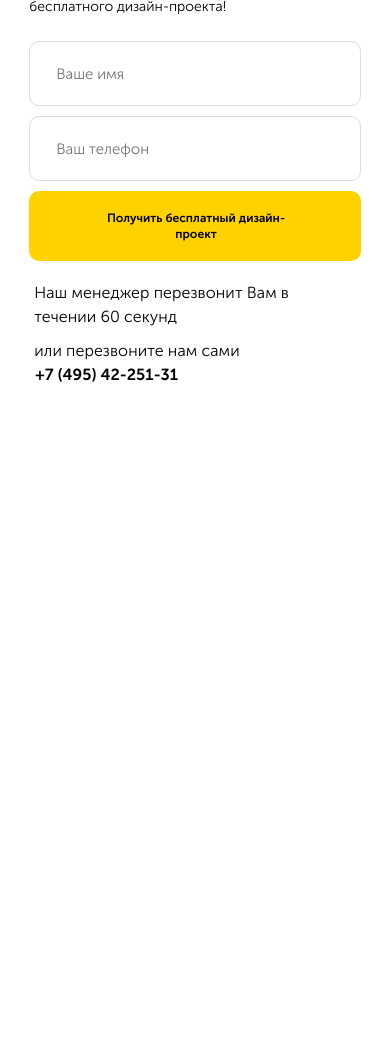
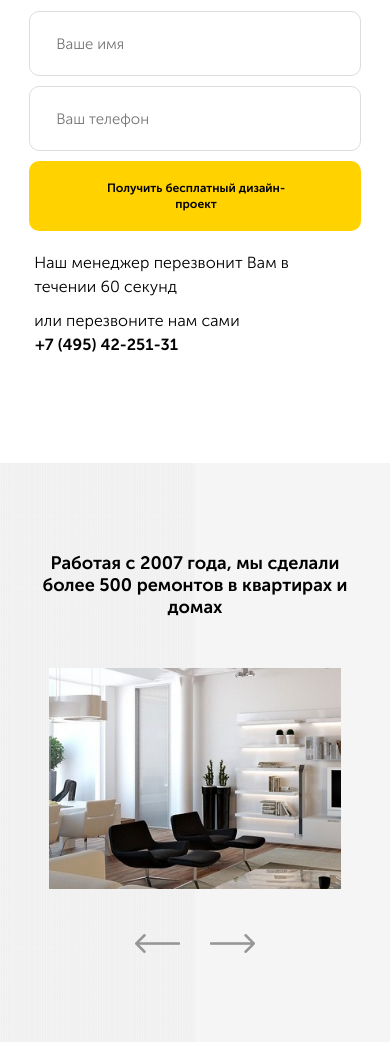
Before and after one commit to Tereshchenko-N/repair-1, a plain HTML site: page src/index.html in a window 390 px wide. Shown: the part 958-2000 px from the top of the page. Before the commit the page ends 1451 px from the top, so only its background shows below. Drawn offline with nearby package versions, Linux system fonts and the light colour scheme.

Commit message:
Добавлено портфолио, добавлен слайдер, адаптировано под все экраныю

```diff
--- /dev/null
+++ b/slick.css
@@ -0,0 +1,119 @@
+/* Slider */
+.slick-slider
+{
+    position: relative;
+
+    display: block;
+    box-sizing: border-box;
+
+    -webkit-user-select: none;
+       -moz-user-select: none;
+        -ms-user-select: none;
+            user-select: none;
+
+    -webkit-touch-callout: none;
+    -khtml-user-select: none;
+    -ms-touch-action: pan-y;
+        touch-action: pan-y;
+    -webkit-tap-highlight-color: transparent;
+}
+
+.slick-list
+{
+    position: relative;
+
+    display: block;
+    overflow: hidden;
+
+    margin: 0;
+    padding: 0;
+}
+.slick-list:focus
+{
+    outline: none;
+}
+.slick-list.dragging
+{
+    cursor: pointer;
+    cursor: hand;
+}
+
+.slick-slider .slick-track,
+.slick-slider .slick-list
+{
+    -webkit-transform: translate3d(0, 0, 0);
+       -moz-transform: translate3d(0, 0, 0);
+        -ms-transform: translate3d(0, 0, 0);
+         -o-transform: translate3d(0, 0, 0);
+            transform: translate3d(0, 0, 0);
+}
+
+.slick-track
+{
+    position: relative;
+    top: 0;
+    left: 0;
+
+    display: block;
+    margin-left: auto;
+    margin-right: auto;
+}
+.slick-track:before,
+.slick-track:after
+{
+    display: table;
+
+    content: '';
+}
+.slick-track:after
+{
+    clear: both;
+}
+.slick-loading .slick-track
+{
+    visibility: hidden;
+}
+
+.slick-slide
+{
+    display: none;
+    float: left;
+
+    height: 100%;
+    min-height: 1px;
+}
+[dir='rtl'] .slick-slide
+{
+    float: right;
+}
+.slick-slide img
+{
+    display: block;
+}
+.slick-slide.slick-loading img
+{
+    display: none;
+}
+.slick-slide.dragging img
+{
+    pointer-events: none;
+}
+.slick-initialized .slick-slide
+{
+    display: block;
+}
+.slick-loading .slick-slide
+{
+    visibility: hidden;
+}
+.slick-vertical .slick-slide
+{
+    display: block;
+
+    height: auto;
+
+    border: 1px solid transparent;
+}
+.slick-arrow.slick-hidden {
+    display: none;
+}
--- /dev/null
+++ b/src/css/slick.css
@@ -0,0 +1,119 @@
+/* Slider */
+.slick-slider
+{
+    position: relative;
+
+    display: block;
+    box-sizing: border-box;
+
+    -webkit-user-select: none;
+       -moz-user-select: none;
+        -ms-user-select: none;
+            user-select: none;
+
+    -webkit-touch-callout: none;
+    -khtml-user-select: none;
+    -ms-touch-action: pan-y;
+        touch-action: pan-y;
+    -webkit-tap-highlight-color: transparent;
+}
+
+.slick-list
+{
+    position: relative;
+
+    display: block;
+    overflow: hidden;
+
+    margin: 0;
+    padding: 0;
+}
+.slick-list:focus
+{
+    outline: none;
+}
+.slick-list.dragging
+{
+    cursor: pointer;
+    cursor: hand;
+}
+
+.slick-slider .slick-track,
+.slick-slider .slick-list
+{
+    -webkit-transform: translate3d(0, 0, 0);
+       -moz-transform: translate3d(0, 0, 0);
+        -ms-transform: translate3d(0, 0, 0);
+         -o-transform: translate3d(0, 0, 0);
+            transform: translate3d(0, 0, 0);
+}
+
+.slick-track
+{
+    position: relative;
+    top: 0;
+    left: 0;
+
+    display: block;
+    margin-left: auto;
+    margin-right: auto;
+}
+.slick-track:before,
+.slick-track:after
+{
+    display: table;
+
+    content: '';
+}
+.slick-track:after
+{
+    clear: both;
+}
+.slick-loading .slick-track
+{
+    visibility: hidden;
+}
+
+.slick-slide
+{
+    display: none;
+    float: left;
+
+    height: 100%;
+    min-height: 1px;
+}
+[dir='rtl'] .slick-slide
+{
+    float: right;
+}
+.slick-slide img
+{
+    display: block;
+}
+.slick-slide.slick-loading img
+{
+    display: none;
+}
+.slick-slide.dragging img
+{
+    pointer-events: none;
+}
+.slick-initialized .slick-slide
+{
+    display: block;
+}
+.slick-loading .slick-slide
+{
+    visibility: hidden;
+}
+.slick-vertical .slick-slide
+{
+    display: block;
+
+    height: auto;
+
+    border: 1px solid transparent;
+}
+.slick-arrow.slick-hidden {
+    display: none;
+}
--- a/src/index.html
+++ b/src/index.html
@@ -6,6 +6,7 @@
   <meta http-equiv="X-UA-Compatible" content="ie=edge">
   <title>Document</title>
   <link rel="stylesheet" href="css/normalize.css">
+  <link rel="stylesheet" href="css/slick.css">
   <link rel="stylesheet" href="css/style.css">
 </head>
 <body>
@@ -108,6 +109,38 @@
       <!-- /.container -->
     </section>
     <!-- /.offer -->
+    <section class="section portfolio">
+      <div class="container">
+        <h2 class="section-title portfolio__title">
+          Работая с 2007 года, мы сделали более 500 ремонтов в квартирах и домах
+        </h2>
+        <div class="slider">
+          <div class="slider__item"><img class="slider__image" src="img/portfolio/slider-1.jpg" alt=""></div>
+          <!-- /.slider__item -->
+          <div class="slider__item"><img class="slider__image" src="img/portfolio/slider-2.jpg" alt=""></div>
+          <!-- /.slider__item -->
+          <div class="slider__item"><img class="slider__image" src="img/portfolio/slider-3.jpg" alt=""></div>
+          <!-- /.slider__item -->
+          <div class="slider__item"><img class="slider__image" src="img/portfolio/slider-1.jpg" alt=""></div>
+          <!-- /.slider__item -->
+          <div class="slider__item"><img class="slider__image" src="img/portfolio/slider-2.jpg" alt=""></div>
+          <!-- /.slider__item -->
+          <div class="slider__item"><img class="slider__image" src="img/portfolio/slider-3.jpg" alt=""></div>
+          <!-- /.slider__item -->
+        </div>
+        <div class="arrows portfolio__arrows">
+          <div class="arrows__left">
+            <img src="img/portfolio/left-arrow.png" alt="">
+          </div>
+          <div class="arrows__right">
+            <img src="img/portfolio/right-arrow.png" alt="">
+          </div>
+        </div>
+        <!-- /.slider -->
+      </div>
+      <!-- /.container -->
+    </section>
+    <!-- /.section portfolio -->
   </main>
 
   <div class="modal" id="modal">
@@ -125,12 +158,42 @@
 <script src="https://code.jquery.com/jquery-3.4.1.min.js"
   integrity="sha256-CSXorXvZcTkaix6Yvo6HppcZGetbYMGWSFlBw8HfCJo=" crossorigin="anonymous"></script>
 <script src="js/modal.js"></script>
-<script src="js/on-top.js"></script>
+<!-- <script src="js/on-top.js"></script> -->
+<script src="js/slick.min.js"></script>
+<script>
+  $(document).ready(function() {
+    $('.slider').slick({
+      slidesToShow: 3,
+      slidesToScroll: 1,
+      prevArrow: $('.arrows__left'),
+      nextArrow: $('.arrows__right'),
+      responsive: [
+        {
+          breakpoint: 768,
+          settings: {
+            slidesToShow: 1,
+            slidesToScroll: 1
+          }
+        },
+        {
+          breakpoint: 1201,
+          settings: {
+            slidesToShow: 2,
+            slidesToScroll: 1
+          }
+        }
+      ]
+    });
+
+  });
 
 
- <div id="go-top">
+</script>
+
+
+ <!-- <div id="go-top">
    <img src="img/to-top.png" alt="кнопка вверх страницы">
-  </div>
+  </div> -->
 
 </body>
 </html>
--- a/src/sass/_interface.sass
+++ b/src/sass/_interface.sass
@@ -39,6 +39,7 @@
     font-size: 24px
     font-family: 'Museo Sans Bold'
     line-height: 35px
+    text-align: center
   &-subtitle
     font-size: 16px
     font-weight: 400
@@ -52,3 +53,8 @@
   &:focus
     border: 1px solid orange
     border-radius: 10px
+
+.arrows
+  &__left, &__right
+    &:hover
+      cursor: pointer
--- a/src/sass/blocks/_hero.sass
+++ b/src/sass/blocks/_hero.sass
@@ -17,6 +17,7 @@
       line-height: 55px
       margin-bottom: 38px
       +bold
+      text-align: left
     &__subtitle
       display: inline-block
       font-size: 20px
@@ -64,9 +65,9 @@
       &-text
         padding-right: 10px
         &__title
-          text-align: center
+          text-align: left
         &__subtitle
-          text-align: center
+          text-align: left
           display: block
       &-image
         margin-left: auto
@@ -106,17 +107,24 @@
           margin-bottom: 22px
       &-text
         margin-left: 5px
+        min-width: 280px
+        padding: 0
         &__title
           font-size: 22px
           line-height: 30px
           letter-spacing: 0.4px
-          width: 280px
           min-width: 280px
+          max-width: 280px
           margin-top: 4px
           margin-bottom: -0.1px
+          padding: 0
+
         &__subtitle
           line-height: 1.2
           padding-top: 5px
+          padding-right: 5px
+          max-width: 250px
           letter-spacing: 0.2px
           font-size: 16px
+          padding: 0
           +bold
--- a/src/sass/blocks/_offer.sass
+++ b/src/sass/blocks/_offer.sass
@@ -20,6 +20,7 @@
     margin-bottom: 18px
     margin-top: -15px
     width: 70%
+    text-align: left
   &__subtitle
     max-width: 60%
     margin-bottom: 33px
@@ -83,7 +84,7 @@
 @media (max-width: 1100px)
   .offer
     &__title
-      font-size: 22px
+      font-size: 20px
       line-height: 26px
       width: 95%
       min-width: 95%
--- /dev/null
+++ b/src/sass/blocks/_portfolio.sass
@@ -0,0 +1,37 @@
+.portfolio
+  background: $secondary url('../img/portfolio/portfolio-pattern.jpg') repeat-y center left
+  background-size: 50%
+  &__title
+    max-width: 768px
+    margin: auto
+    margin-bottom: 90px
+    +bold
+    font-size: 30px
+    line-height: 45px
+  &__arrows
+    max-width: 120px
+    margin: auto
+    margin-top: 68px
+    display: flex
+    justify-content: space-between
+.slider
+  &__image
+    margin: auto
+
+@media (max-width: 950px)
+  .slider
+    &__image
+      padding: 0 20px 0 20px
+  .portfolio
+    &__title
+      font-size: 24px
+      margin-bottom: 50px
+@media (max-width: 576px)
+  .portfolio
+    &__title
+      font-size: 18px
+      margin-bottom: 50px
+      max-width: 400px
+      line-height: 1.2
+    &__arrows
+      margin-top: 45px
--- a/src/sass/style.sass
+++ b/src/sass/style.sass
@@ -11,3 +11,5 @@
 @import "blocks/offer"
 // Стили для модального окна
 @import "blocks/modal"
+// Стили для блока portfolio
+@import "blocks/portfolio"
```
Also changed, not shown: slick-theme.css (added), slick.min.js (added), src/css/slick-theme.css (added), src/css/style.css, src/img/portfolio/left-arrow.png (added), src/img/portfolio/portfolio-pattern.jpg (added), src/img/portfolio/right-arrow.png (added), src/img/portfolio/slider-1.jpg (added), src/img/portfolio/slider-2.jpg (added), src/img/portfolio/slider-3.jpg (added), src/js/slick.min.js (added), 2 other files.
